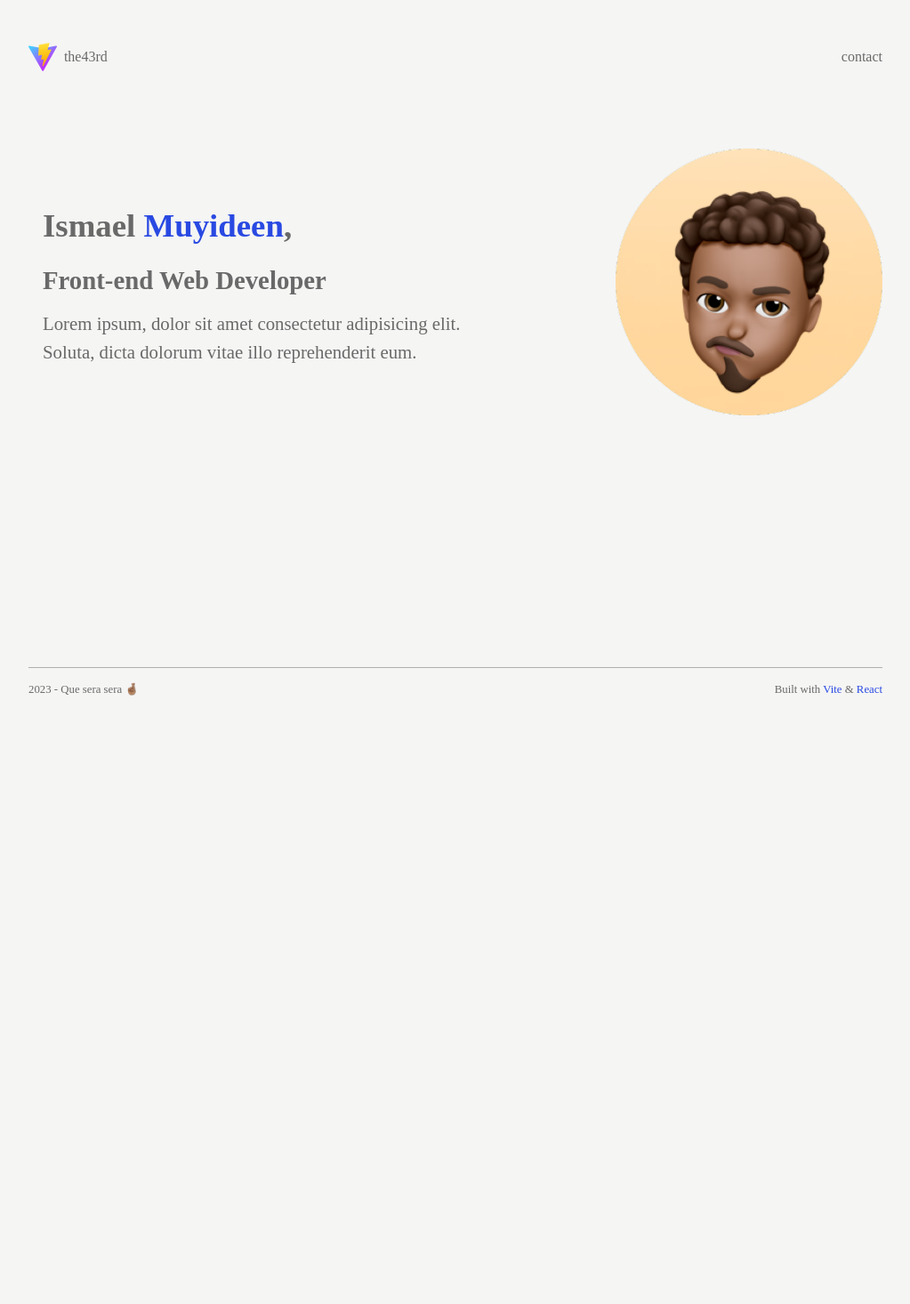
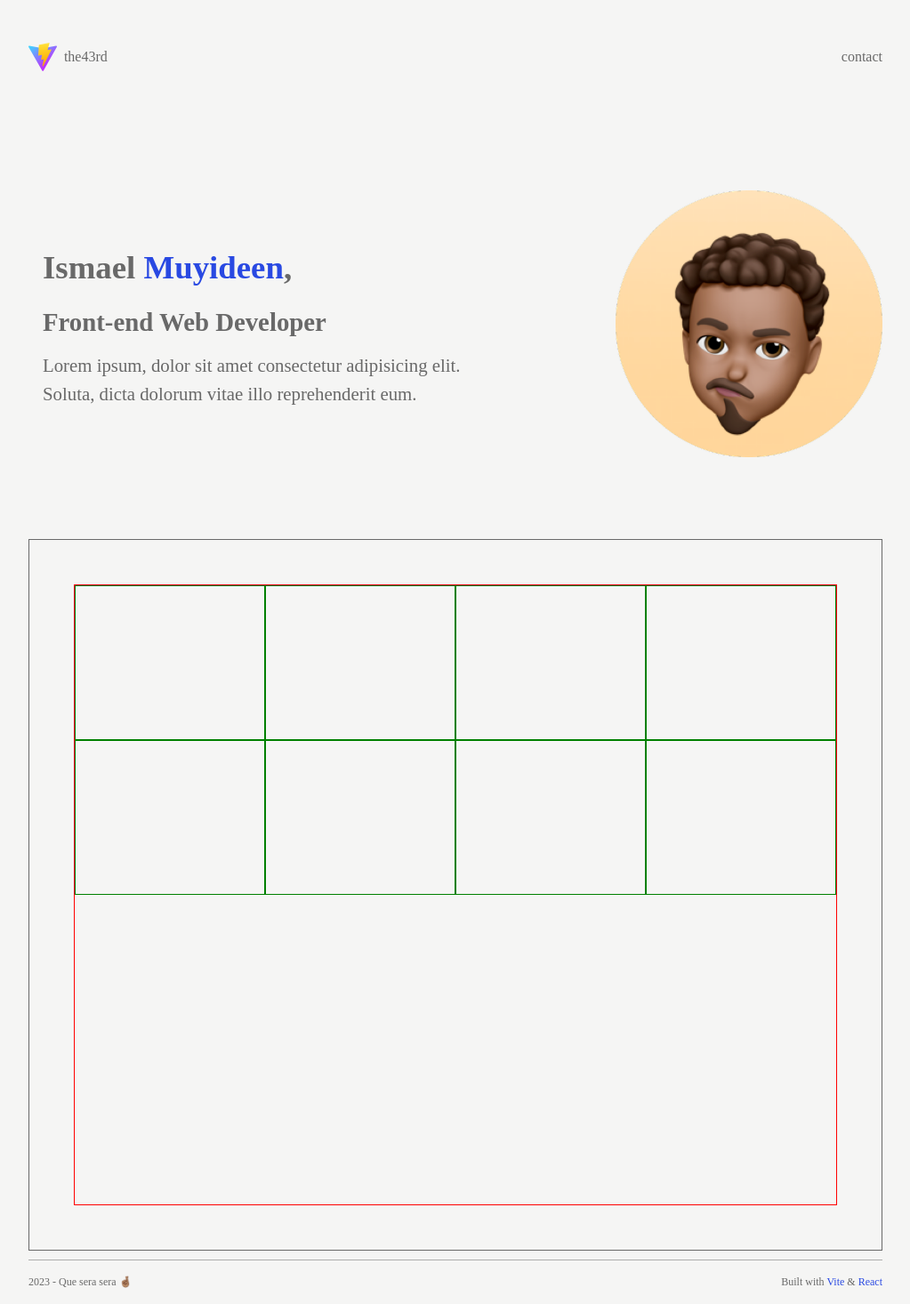
Before and after one commit to notRadioOpaque/the43rd.dev, a React (Vite) app: page / in a window 1280 px wide. Shown: the whole page at 89% size, without its empty margins (128-1151 px from the left). Before the commit the page ends 800 px from the top, so only its background shows below. Built offline with nearby package versions, Linux system fonts and the light colour scheme; a web font is replaced by a local one.

Commit message:
added a bento component and repositioned the footer

```diff
--- a/src/App.jsx
+++ b/src/App.jsx
@@ -7,49 +7,6 @@ function App() {
 			<Header />
 			<Main />
 			<Footer />
-		</div>
-	);
-}
-
-function Header() {
-	return (
-		<header className="header">
-			<div className="logo">
-				<img src="/public/vite.svg" alt="logo" />
-				<span>the43rd</span>
-			</div>
-
-			<div className="contact">
-				<p>contact</p>
-			</div>
-		</header>
-	);
-}
-
-function Main() {
-	return (
-		<main>
-			<About />
-		</main>
-	);
-}
-
-function About() {
-	return (
-		<div className="about">
-			<div className="text">
-				<h3>
-					Ismael <span className="footer-link">Muyideen</span>,
-				</h3>
-				<h4>Front-end Web Developer</h4>
-				<p>
-					Lorem ipsum, dolor sit amet consectetur adipisicing elit. Soluta,
-					dicta dolorum vitae illo reprehenderit eum.
-				</p>
-			</div>
-			<div className="profile-pic">
-				<img src="src/assets/my-memoji.jpeg" alt="profile-pic" />
-			</div>
 		</div>
 	);
 }
@@ -81,8 +38,70 @@ function Intro() {
 	);
 }
 
+function Header() {
+	return (
+		<header className="header">
+			<div className="logo">
+				<img src="/public/vite.svg" alt="logo" />
+				<span>the43rd</span>
+			</div>
+
+			<div className="contact">
+				<p>contact</p>
+			</div>
+		</header>
+	);
+}
+
+function Main() {
+	return (
+		<main className="main">
+			<About />
+			<Bento />
+		</main>
+	);
+}
+
+function About() {
+	return (
+		<div className="about">
+			<div className="text">
+				<h3>
+					Ismael <span className="footer-link">Muyideen</span>,
+				</h3>
+				<h4>Front-end Web Developer</h4>
+				<p>
+					Lorem ipsum, dolor sit amet consectetur adipisicing elit. Soluta,
+					dicta dolorum vitae illo reprehenderit eum.
+				</p>
+			</div>
+			<div className="profile-pic">
+				<img src="src/assets/my-memoji.jpeg" alt="profile-pic" />
+			</div>
+		</div>
+	);
+}
+
+function Bento() {
+	return (
+		<div className="bento-wrapper">
+			<div className="bento-container">
+				<div className="bento-item"></div>
+				<div className="bento-item"></div>
+				<div className="bento-item"></div>
+				<div className="bento-item"></div>
+				<div className="bento-item"></div>
+				<div className="bento-item"></div>
+				<div className="bento-item"></div>
+				<div className="bento-item"></div>
+			</div>
+		</div>
+	);
+}
+
 function Footer() {
 	return (
+		<div className="footer-wrapper">
 			<footer>
 				<p>2023 - Que sera sera 🤞🏽</p>
 				<p>
@@ -90,6 +109,7 @@ function Footer() {
 					<span className="footer-link">React</span>
 				</p>
 			</footer>
+		</div>
 	);
 }
 
--- a/src/index.css
+++ b/src/index.css
@@ -37,13 +37,15 @@ body {
 
 
 .app {
-  padding: 0 10em;
-  height: 100vh;
+  /* padding: 0 10em; */
+  /* height: 100vh; */
   color: dimgray;
   /* border: 1px solid green; */
   display: flex;
   justify-content: space-between;
   flex-direction: column;
+  position: relative;
+  /* border: 1px solid red; */
 }
 
 .header {
@@ -53,6 +55,7 @@ body {
   /* border: 1px solid red; */
   margin-top: 2em;
   padding-block: 1em;
+  margin-inline: 160px;
 }
 
 .logo {
@@ -67,19 +70,23 @@ body {
   align-items: center;
 }
 
-main {
-  width: 100%;
+.main {
+  /* width: 100%; */
   /* border: 1px solid red; */
-  height: 80vh;
+  height: 100%;
+  margin-inline: 160px;
+  margin-block: 30px 60px;
 }
 
 .about {
   /* border: 1px solid blue; */
+  width: 100%;
   display: flex;
   justify-content: space-between;
   align-items: center;
-  margin-block: 4em;
+  /* margin-block: 4em; */
   padding-left: 1em;
+  height: 60vh;
 }
 
 .text {
@@ -113,15 +120,46 @@ main {
   transform: rotateY(180deg);
 }
 
+/* Bento Grid */
+
+.bento-wrapper {
+  width: 100%;
+  height: 100vh;
+  border: 1px solid;
+  padding: 50px;
+}
+
+.bento-container {
+  border: 1px solid red;
+  width: 100%;
+  height: 100%;
+  display: grid;
+  grid-template-columns: repeat(4, 1fr);
+  grid-template-rows: repeat(4, 1fr);
+}
+
+.bento-item {
+  border: 1px solid green;
+}
+
+/* Bento Grid */
+
+.footer-wrapper {
+  width: 100%;
+  /* border: 1px solid red; */
+  position: absolute;
+  bottom: 0;
+}
+
 footer {
-  width: 100%;
   height: 50px;
   border-top: 1px solid rgba(105, 105, 105, 0.5);
   display: flex;
   justify-content: space-between;
   align-items: center;
   color: dimgrey;
-  font-size: .8rem;
+  font-size: 12px;
+  margin-inline: 160px;
 }
 
 .footer-link {
```
Lines whose indentation alone changed are shown as unchanged.
